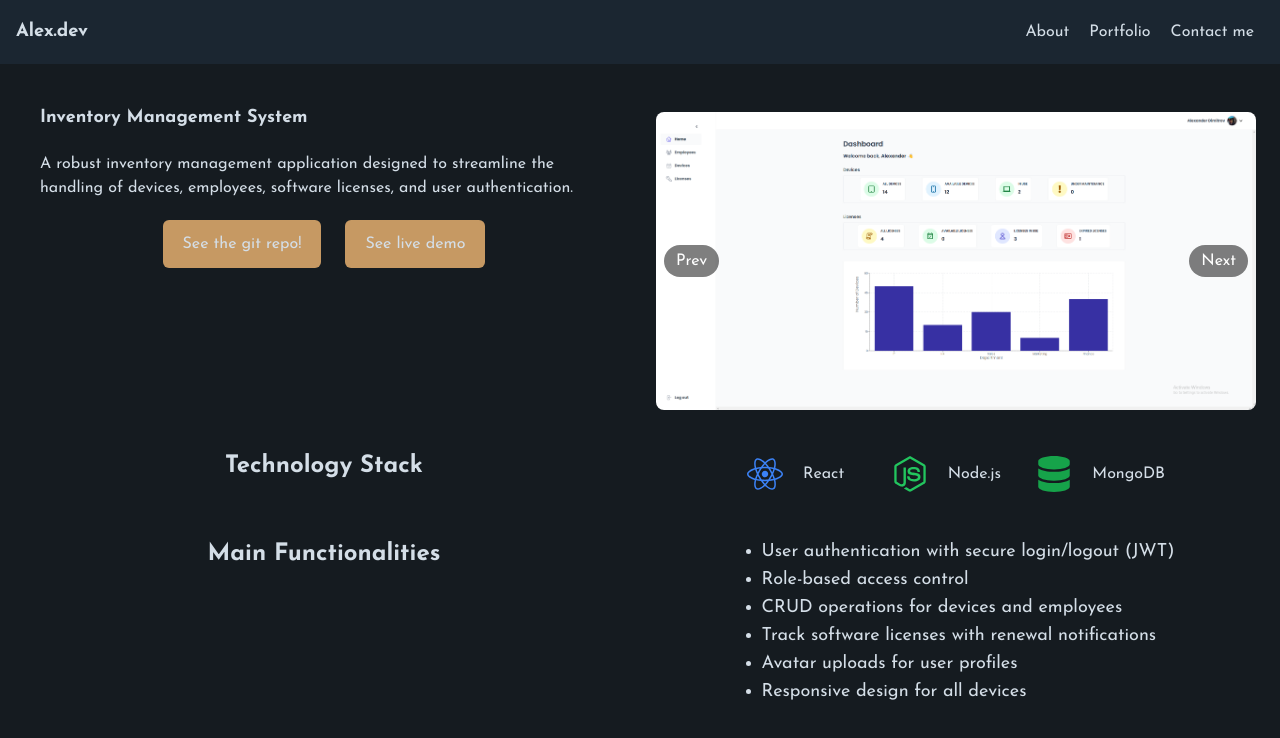
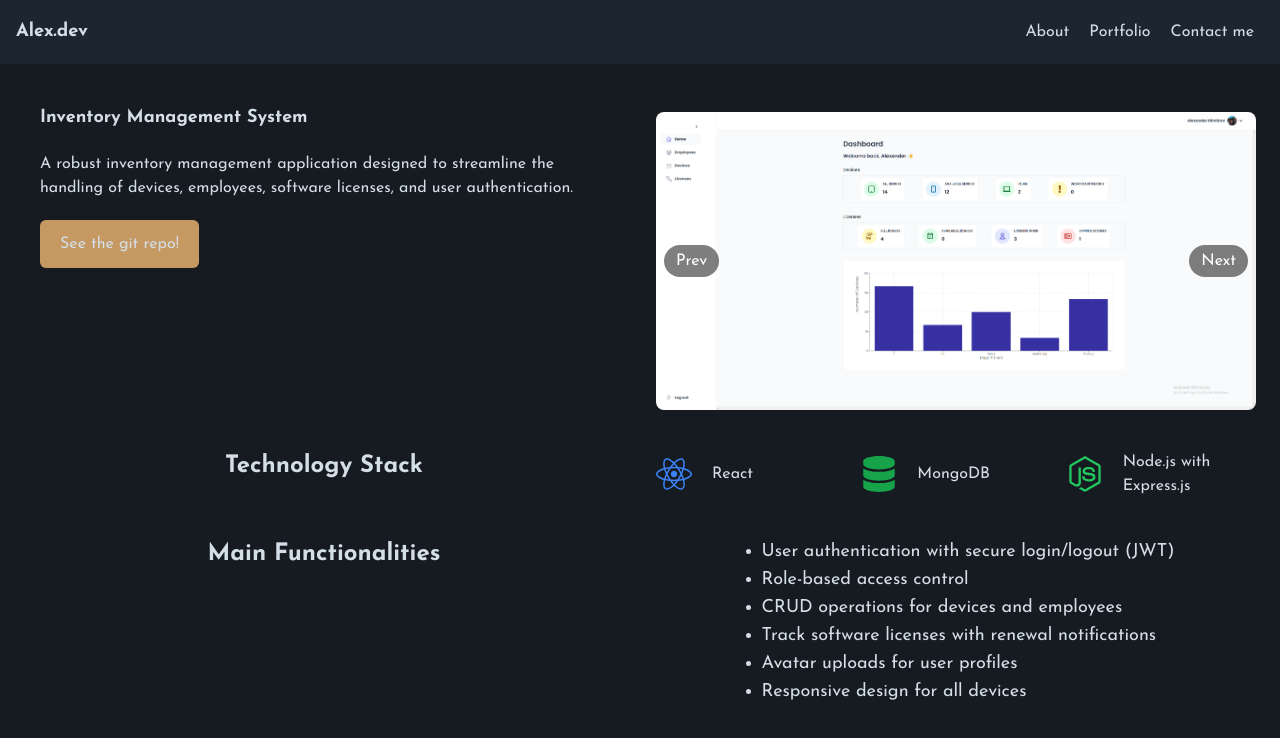
Before and after one commit to FireWolf240Playz/portfolio-website-v2, a Next.js app: page /portfolio/inventory-management in a window 1280 px wide. Shown: the top 738 px of the page. Built offline with nearby package versions, Linux system fonts and the light colour scheme.

Commit message:
Created the details page for the project

```diff
--- a/app/_components/LightBox.jsx
+++ /dev/null
@@ -1,36 +0,0 @@
-import { useEffect } from "react";
-
-export default function Lightbox({ image, onClose }) {
-  // Close the lightbox when the "Escape" key is pressed
-  useEffect(() => {
-    const handleKeyDown = (e) => {
-      if (e.key === "Escape") {
-        onClose();
-      }
-    };
-    document.addEventListener("keydown", handleKeyDown);
-    return () => {
-      document.removeEventListener("keydown", handleKeyDown);
-    };
-  }, [onClose]);
-
-  return (
-    <div
-      className="fixed inset-0 bg-black bg-opacity-80 flex items-center justify-center z-50"
-      onClick={onClose}
-    >
-      <div
-        onClick={(e) => e.stopPropagation()}
-        className="relative flex items-center justify-center w-screen-lg w-full h-auto  rounded-full"
-      >
-        <img src={image} alt="Enlarged view" className="rounded-lg shadow-lg" />
-        <button
-          className="absolute top-4 right-4 text-white bg-gray-700 px-3 py-1 rounded"
-          onClick={onClose}
-        >
-          Close
-        </button>
-      </div>
-    </div>
-  );
-}
--- a/app/portfolio/[id]/page.jsx
+++ b/app/portfolio/[id]/page.jsx
@@ -20,8 +20,12 @@ export default function ProjectPage({ params }) {
       description: `A robust inventory management application designed to streamline the handling of devices, employees, software licenses, and user authentication.`,
       stack: [
         { label: "React", icon: <FaReact />, color: "text-blue-500" },
-        { label: "Node.js", icon: <FaNodeJs />, color: "text-green-500" },
         { label: "MongoDB", icon: <FaDatabase />, color: "text-green-600" },
+        {
+          label: "Node.js with Express.js",
+          icon: <FaNodeJs />,
+          color: "text-green-500",
+        },
       ],
       functionalities: [
         "User authentication with secure login/logout (JWT)",
@@ -60,6 +64,8 @@ export default function ProjectPage({ params }) {
           title={project.title}
           description={project.description}
           githubLink={project.githubLink}
+          noLiveDemo={true}
+          position="left"
         />
         <div className="mt-6">
           <Carousel images={project.images} />
@@ -67,8 +73,9 @@ export default function ProjectPage({ params }) {
       </Section>
 
       <Section>
-        <h2 className="text-2xl font-bold mb-4">Technology Stack</h2>
-        <ul className="grid grid-cols-1 sm:grid-cols-2 md:grid-cols-3 gap-4">
+        <h2 className="text-2xl font-bold mb-4 ">Technology Stack</h2>
+
+        <ul className="grid grid-cols-1 sm:grid-cols-2 md:grid-cols-3 gap-4 ">
           {project.stack.map((tech, index) => (
             <TechStackItem key={index} item={tech} />
           ))}
--- a/app/portfolio/_sectionComponents/ProjectDescription.js
+++ b/app/portfolio/_sectionComponents/ProjectDescription.js
@@ -6,25 +6,27 @@ function ProjectDescription({
   title,
   githubLink,
   demoLink,
-  position = "",
   optionalText = "",
+  noLiveDemo = false,
 }) {
   return (
     <div className="text-left p-4">
       <h3 className="text-lg mb-5 font-bold">{title}</h3>
       <p className="mb-5">{description}</p>
       <div
-        className={classNames("flex gap-6 max-[700]:flex ", {
-          "justify-center": "max-w-[700px]",
-          "justify-end": position === "right",
+        className={classNames("flex gap-6", {
+          "justify-start": noLiveDemo,
+          "justify-center": !noLiveDemo,
         })}
       >
         <Button to={githubLink} newTab={true}>
           See the git repo!
         </Button>
-        <Button to={demoLink} newTab={true}>
-          {optionalText ? optionalText : "See live demo"}
-        </Button>
+        {!noLiveDemo && (
+          <Button to={demoLink} newTab={true}>
+            {optionalText ? optionalText : "See live demo"}
+          </Button>
+        )}
       </div>
     </div>
   );
--- a/package.json
+++ b/package.json
@@ -12,6 +12,7 @@
     "@formspree/react": "^2.5.1",
     "@splinetool/react-spline": "^2.2.6",
     "@splinetool/runtime": "^1.4.0",
+    "@styled-icons/simple-icons": "^10.46.0",
     "classnames": "^2.5.1",
     "framer-motion": "^11.2.10",
     "next": "14.2.3",
```
Also changed, not shown: 1 other file (tests, documents, lock files or other folders).
